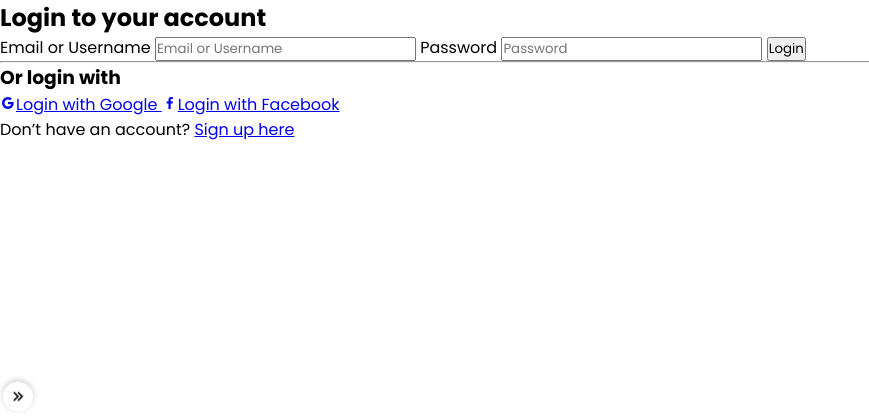
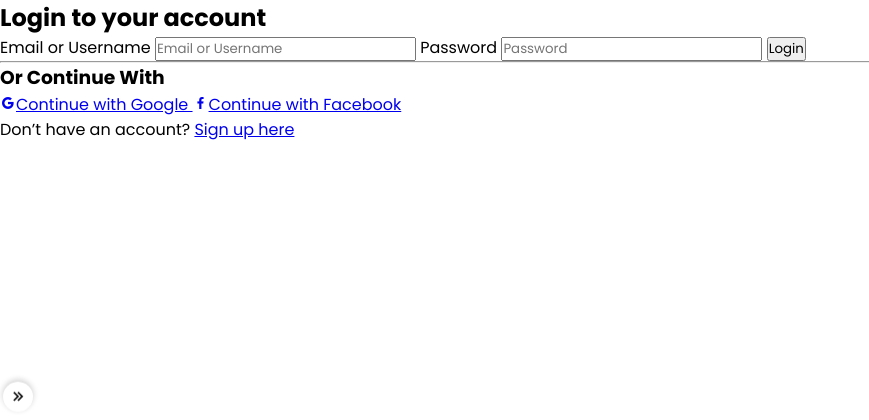
Before and after one commit to Madebylegg/django-shop, a Django app: page /login/ in a window 1280 px wide. Shown: the top 420 px of the page, without its empty margins (0-869 px from the left). Run offline with Django 5.2, Linux system fonts and the light colour scheme; data comes from the database, SQL or seed files in the repository; some libraries are stand-ins or nearby versions.

Commit message:
Update social login prompts to use "Continue with" wording

```diff
--- a/shop/templates/shop/login.html
+++ b/shop/templates/shop/login.html
@@ -27,13 +27,13 @@
 
     <hr>
 
-    <h3>Or login with</h3>
+    <h3>Or Continue With</h3>
     <div class="social-auth-wrapper">
       <a href="{% provider_login_url 'google' %}">
-        <i class='bx bxl-google auth-large-icon'></i>Login with Google
+        <i class='bx bxl-google auth-large-icon'></i>Continue with Google
       </a>
       <a href="{% provider_login_url 'facebook' %}">
-        <i class='bx bxl-facebook auth-large-icon'></i>Login with Facebook
+        <i class='bx bxl-facebook auth-large-icon'></i>Continue with Facebook
       </a>
     </div>
 
--- a/shop/templates/shop/signup.html
+++ b/shop/templates/shop/signup.html
@@ -33,13 +33,13 @@
 
     <hr>
 
-    <h3>Or sign up with</h3>
+    <h3>Or Continue With</h3>
     <div class="social-auth-wrapper">
       <a href="{% provider_login_url 'google' %}">
-        <i class='bx bxl-google auth-large-icon'></i>Sign up with Google
+        <i class='bx bxl-google auth-large-icon'></i>Continue with Google
       </a>
       <a href="{% provider_login_url 'facebook' %}">
-        <i class='bx bxl-facebook auth-large-icon'></i>Sign up with Facebook
+        <i class='bx bxl-facebook auth-large-icon'></i>Continue with Facebook
       </a>
     </div>
 
```
